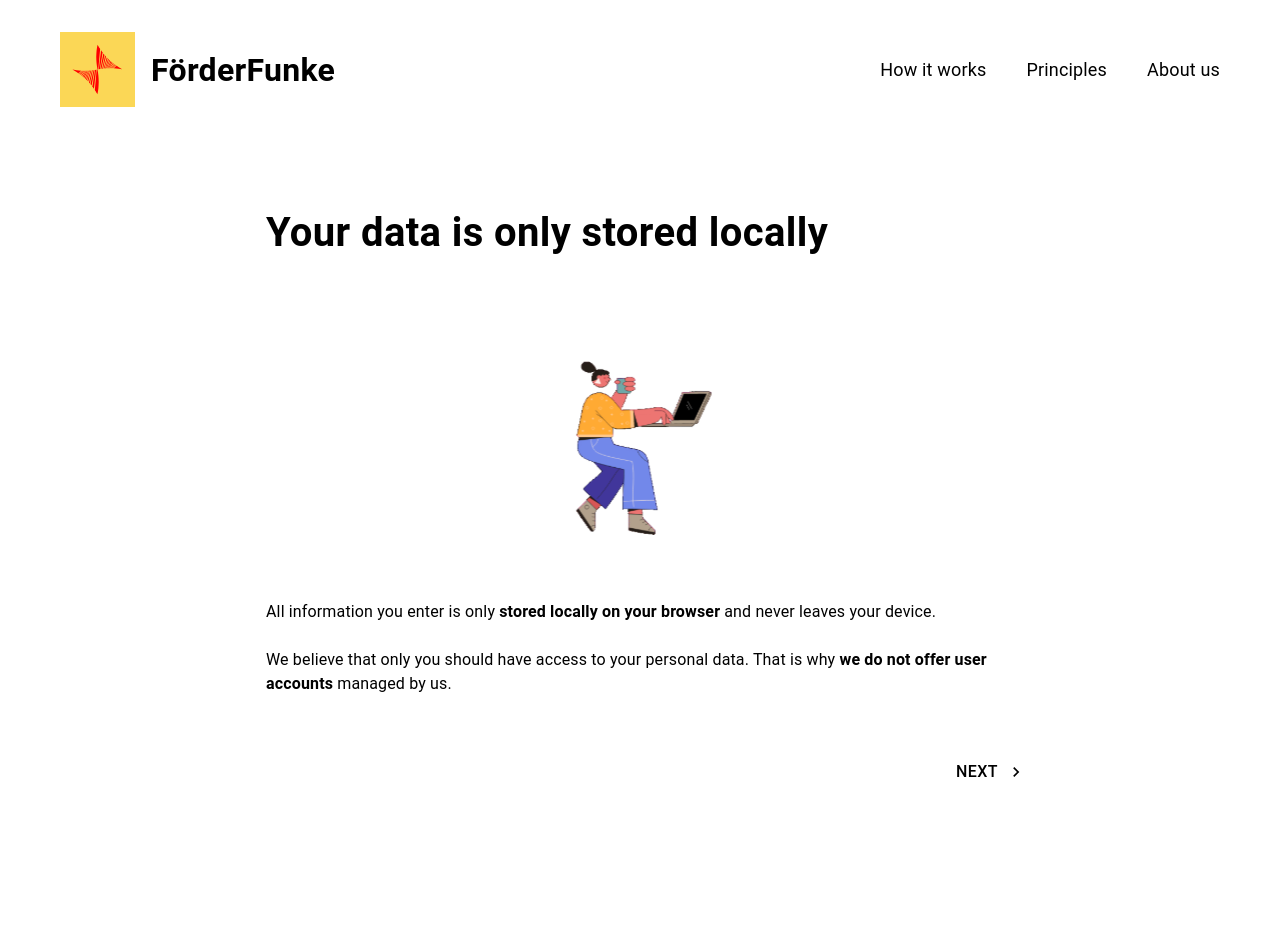
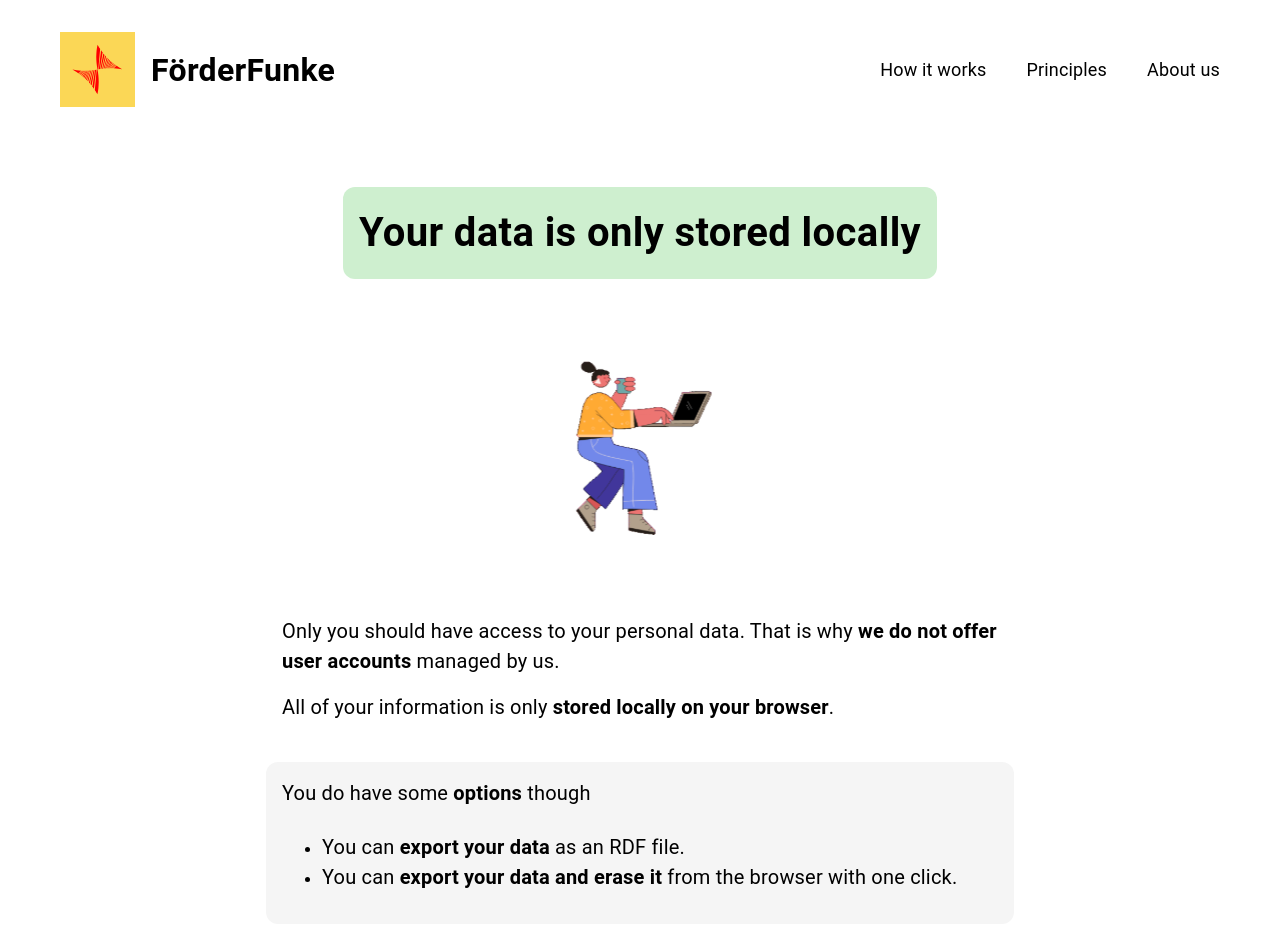
Before and after one commit to Citizen-Knowledge-Graph/foerderfunke-react-app, a React (Create React App) app: page /info-privacy in a window 1280 px wide. Shown: the top 952 px of the page. Before the commit the page ends 824 px from the top, so only its background shows below. Built offline with nearby package versions, Linux system fonts and the light colour scheme.

Commit message:
merge info screens

```diff
--- a/src/App.js
+++ b/src/App.js
@@ -11,7 +11,6 @@ import BenefitPageScreen from "./screens/benefit-page/BenefitPageScreen";
 import LandingPage from "./screens/landing-page/LandingPage";
 import ScrollToTop from './ScrollToTop';
 import InfoScreenPrivacy from "./screens/info-screen/InfoScreenPrivacy";
-import InfoScreenAccount from "./screens/info-screen/InfoScreenAccount";
 import OnboardingWelcomeTopics from "./screens/onboarding-welcome/OnboardingWelcomeTopics";
 import InfoScreenNewOrExistingUser from "./screens/info-screen/InfoScreenNewOrExistingUser";
 
@@ -28,7 +27,6 @@ const App = () => {
                         <Route path="/" element={<LandingPage/>}/>
                         <Route path="/user-routing" element={<InfoScreenNewOrExistingUser/>}/>
                         <Route path="/info-privacy" element={<InfoScreenPrivacy/>}/>
-                        <Route path="/info-account" element={<InfoScreenAccount/>}/>
                         <Route path="/onboarding-choice" element={<OnboardingChoice/>}/>
                         <Route path="/onboarding-welcome-topics" element={<OnboardingWelcomeTopics/>}/>
                         <Route path="/onboarding-welcome" element={<OnboardingWelcomeOverview/>}/>
--- a/src/screens/info-screen/InfoScreenAccount.js
+++ /dev/null
@@ -1,49 +0,0 @@
-import React from "react";
-import {Typography} from "@mui/material";
-import InfoScreen from "./components/InfoScreen";
-
-const InfoScreenAccount = () => {
-    return (
-        <InfoScreen title="Full control over your data" imageUrl="privacy_1" backLink={'/info-privacy'}
-                    forwardLink="/onboarding-choice">
-            <Typography sx={styles.infoText}>
-                Before leaving the website, you have three options:
-            </Typography>
-            <ul style={styles.list}>
-                <li style={styles.listItem}>
-                    <Typography sx={styles.itemText}>Come back anytime and continue filling in your profile.
-                        Your information will still be there.</Typography>
-                </li>
-                <li style={styles.listItem}>
-                    <Typography sx={styles.itemText}><strong>Export your data</strong> as an RDF
-                        file.</Typography>
-                </li>
-                <li style={styles.listItem}>
-                    <Typography sx={styles.itemText}><strong>Export your data and erase it</strong> from the
-                        browser with one click.</Typography>
-                </li>
-            </ul>
-        </InfoScreen>
-    );
-}
-
-const styles = {
-    infoText: {
-        fontSize: 16,
-        textAlign: 'left',
-    },
-    list: {
-        paddingLeft: '20px',
-        listStyleType: 'disc',
-    },
-    listItem: {
-        marginBottom: '8px',
-    },
-    itemText: {
-        fontSize: 16,
-        textAlign: 'left',
-    }
-}
-
-
-export default InfoScreenAccount;
--- a/src/screens/info-screen/InfoScreenPrivacy.js
+++ b/src/screens/info-screen/InfoScreenPrivacy.js
@@ -1,30 +1,58 @@
 import React from "react";
 import {Typography} from "@mui/material";
 import InfoScreen from "./components/InfoScreen";
+import VStack from "../../components/VStack";
+import HStack from "../../components/HStack";
 
 const InfoScreenPrivacy = () => {
     return (
-        <InfoScreen title={'Your data is only stored locally'} imageUrl={'privacy_1'} forwardLink={'/info-account'}>
-            <Typography sx={styles.infoText}>
-                All information you enter is only <strong>stored locally on your browser</strong> and never
-                leaves your
-                device.
-            </Typography>
-            <Typography sx={styles.infoText}>
-                We believe that only you should have access to your personal data. That is why <strong>we do
-                not
-                offer
-                user accounts</strong> managed by us.
-            </Typography>
+        <InfoScreen title={'Your data is only stored locally'} imageUrl={'privacy_1'} forwardLink="/onboarding-choice">
+            <VStack sx={styles.infoBox}>
+                <Typography sx={styles.infoText}>
+                    Only you should have access to your personal data. That is why <strong>we do
+                    not offer user accounts</strong> managed by us.
+                </Typography>
+                <Typography sx={styles.infoText}>
+                    All of your information is only <strong>stored locally on your browser</strong>.
+                </Typography>
+            </VStack>
+            <VStack gap={1} sx={styles.optionsBox}>
+                <Typography sx={styles.infoText}>
+                    You do have some <strong>options</strong> though
+                </Typography>
+                <ul style={styles.list}>
+                    <li>
+                        <Typography sx={styles.infoText}>You can <strong>export your data</strong> as an RDF
+                            file.</Typography>
+                    </li>
+                    <li>
+                        <Typography sx={styles.infoText}>You can <strong>export your data and erase it</strong> from the
+                            browser with one click.</Typography>
+                    </li>
+                </ul>
+            </VStack>
         </InfoScreen>
     );
 }
 
 const styles = {
     infoText: {
-        fontSize: 16,
+        fontSize: '20px',
         textAlign: 'left',
     },
+    infoBox: {
+        padding: '16px',
+        width: '100%',
+    },
+    optionsBox: {
+        backgroundColor: '#F5F5F5',
+        borderRadius: '12px',
+        padding: '16px',
+        width: '100%',
+    },
+    list: {
+        listStyleType: 'disc',
+    }
 }
 
 
--- a/src/screens/info-screen/components/InfoScreen.js
+++ b/src/screens/info-screen/components/InfoScreen.js
@@ -8,6 +8,7 @@ import VStack from "../../../components/VStack";
 import HStack from "../../../components/HStack";
 import {useStore} from "../../../components/ViewportUpdater";
 import ChevronLeftIcon from "@mui/icons-material/ChevronLeft";
+import globalStyles from "../../../styles/styles";
 
 const InfoScreen = ({title, children, imageUrl, backLink, forwardLink, hideNextButton = false}) => {
     const isDesktop = useStore((state) => state.isDesktop);
@@ -37,8 +38,9 @@ const InfoScreen = ({title, children, imageUrl, backLink, forwardLink, hideNextB
                         {backLink !== undefined &&
                             <Button variant="text" sx={styles.button} startIcon={<ChevronLeftIcon/>} component={Link}
                                     to={backLink}>Previous</Button>}
-                        {!hideNextButton && <Button variant="text" sx={styles.button} endIcon={<ChevronRightIcon/>} component={Link}
-                                to={forwardLink}>Next</Button>}
+                        {!hideNextButton &&
+                            <Button variant="text" sx={styles.button} endIcon={<ChevronRightIcon/>} component={Link}
+                                    to={forwardLink}>Next</Button>}
                     </HStack>
                 </VStack>
             </AppScreenWrapper>
@@ -48,10 +50,10 @@ const InfoScreen = ({title, children, imageUrl, backLink, forwardLink, hideNextB
 
 const styles = {
     titleWrapper: {
-        width: '100%',
         boxSizing: 'border-box',
         padding: '16px',
         borderRadius: '12px',
+        backgroundColor: globalStyles.secondaryColorTransparent,
     },
     title: {
         fontWeight: 'bold',
```
